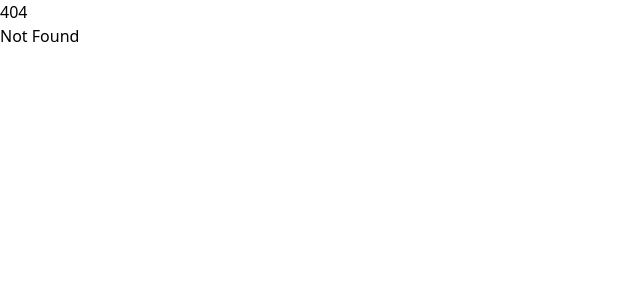
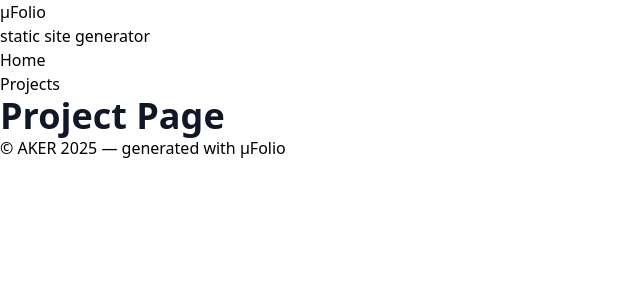
Before and after one commit to aker-dev/microfolio, a SvelteKit app: page /projects in a window 1280 px wide. Before the commit this address had no page. Shown: the top 300 px of the page, without its empty margins (0-640 px from the left). Built offline with nearby package versions, Linux system fonts and the light colour scheme.

Commit message:
feat: implement layout structure with header and footer, update home page content, and add site configuration

```diff
--- /dev/null
+++ b/src/lib/components/AkFooter.svelte
@@ -0,0 +1,8 @@
+<script>
+	import { siteConfig } from '../config.js';
+</script>
+
+<footer>
+	© {siteConfig.author}
+	{new Date().getFullYear()} — generated with µFolio
+</footer>
--- /dev/null
+++ b/src/lib/components/AkHeader.svelte
@@ -0,0 +1,15 @@
+<script>
+	import { siteConfig } from '../config.js';
+</script>
+
+<header>
+	<h1>{siteConfig.title}</h1>
+	<h2>{siteConfig.description}</h2>
+	<nav>
+		<ul>
+			{#each siteConfig.navigation as item}
+				<li><a href={item.href}>{item.name}</a></li>
+			{/each}
+		</ul>
+	</nav>
+</header>
--- /dev/null
+++ b/src/lib/config.js
@@ -0,0 +1,26 @@
+export const siteConfig = {
+	title: 'µFolio',
+	description: 'static site generator',
+	author: 'AKER',
+
+	// Navigation
+	navigation: [
+		{ name: 'Home', href: '/' },
+		{ name: 'Projects', href: '/projects' }
+		// ...
+	],
+
+	// Project types
+	projectTypes: [
+		{ value: 'architecture', label: 'Architecture' },
+		{ value: 'design', label: 'Design' }
+		// ...
+	],
+
+	// Map configuration
+	mapConfig: {
+		center: [46.603354, 1.888334],
+		zoom: 6
+		// ...
+	}
+};
--- a/src/routes/+layout.svelte
+++ b/src/routes/+layout.svelte
@@ -1,7 +1,15 @@
 <script>
 	import '../app.css';
+	import AkHeader from '$lib/components/AkHeader.svelte';
+	import AkFooter from '$lib/components/AkFooter.svelte';
 
 	let { children } = $props();
 </script>
 
-{@render children()}
+<AkHeader />
+
+<main class="prose">
+	{@render children()}
+</main>
+
+<AkFooter />
--- a/src/routes/+page.svelte
+++ b/src/routes/+page.svelte
@@ -1,2 +1 @@
-<h1>Welcome to SvelteKit</h1>
-<p>Visit <a href="https://svelte.dev/docs/kit">svelte.dev/docs/kit</a> to read the documentation</p>
+<h1>Home Page</h1>
--- /dev/null
+++ b/src/routes/projects/+page.svelte
@@ -0,0 +1 @@
+<h1>Project Page</h1>
```
